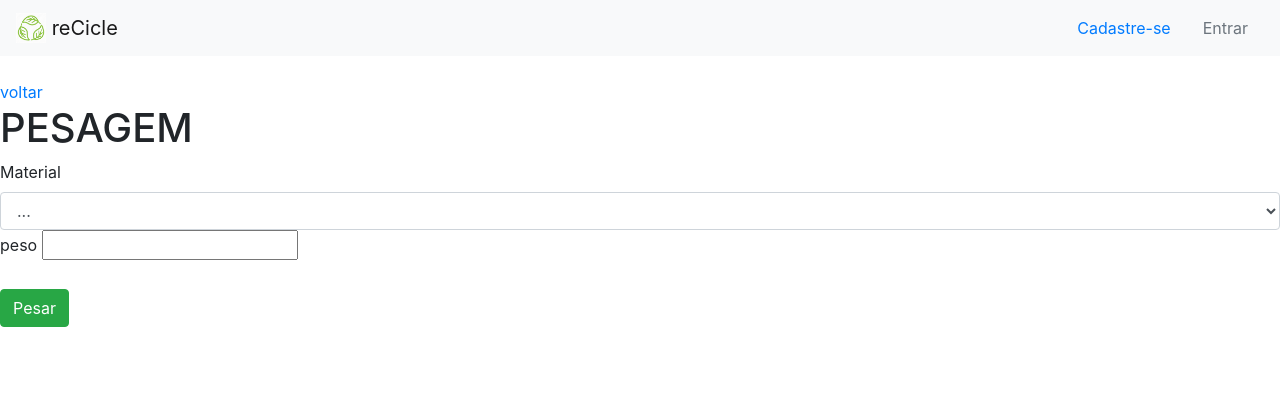
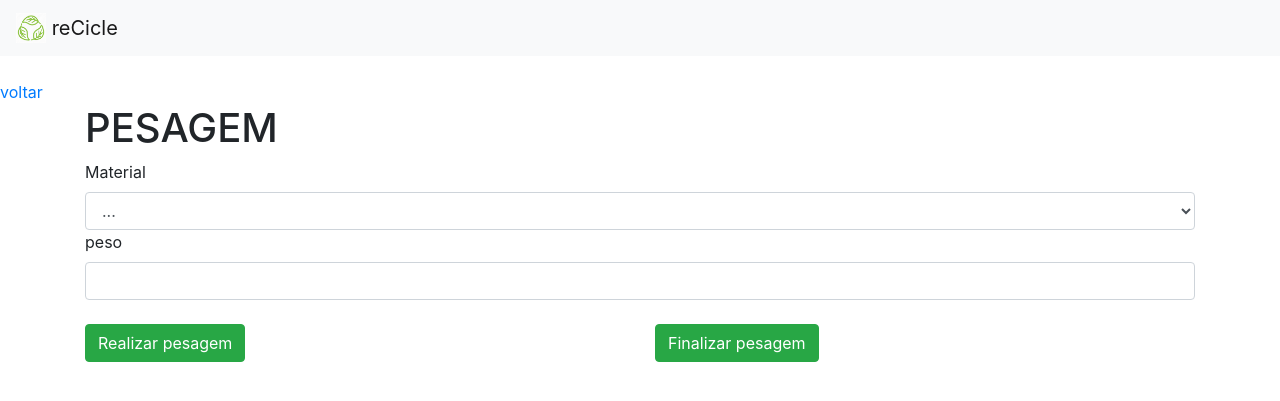
Before and after one commit to MarceloMendes94/reCicle_code, a Django app: page /motorista/coleta/pesagem/ in a window 1280 px wide. Shown: the top 401 px of the page. Run offline with Django 3.2, Linux system fonts and the light colour scheme; a user stored in the database is signed in; data comes from the database, SQL or seed files in the repository; both versions use the stored data as it was after the commit; some libraries are stand-ins or nearby versions.

Commit message:
update html do pesagem

```diff
--- a/AppResiduos/Aplicacao/templates/motorista_pesagem.html
+++ b/AppResiduos/Aplicacao/templates/motorista_pesagem.html
@@ -2,7 +2,7 @@
 <html lang="en">
 <head>
     <meta charset="UTF-8">
-    <title>Login</title>
+    <title>LUIZ NÂO PROPAGUE ERRO</title>
         {% load static %}
     <link type="text/css" rel="stylesheet" href="{% static 'css/bootstrap.min.css' %}">
     <style>
@@ -17,18 +17,25 @@
             </a>
             <ul class="nav justify-content-end">
                 <li class="nav-item">
-                    <a class="nav-link " href="/cadastro">Cadastre-se</a>
+                    <!--<a class="nav-link " href="/cadastro">Cadastre-se</a>-->
                 </li>
                 <li class="nav-item">
-                    <a class="nav-link disabled" href="#">Entrar</a>
+                    <!--<a class="nav-link disabled" href="#">Entrar</a>-->
                 </li>
             </ul>
         </nav>
         <br>
         <a href="/motorista/perfil/">voltar</a>
+        <div class="container">
+            <div class="row">
+                    <div class="col-sm-12">
                             <h1>PESAGEM</h1>
+                    </div>
+            </div>
+
+            <div class="row">
+                <div class="col-sm-12">
                     <form method="POST" class="post-form">{% csrf_token %}
-
                         <label for="inputState">Material</label>
                         <select id="inputState" class="form-control">
                             <option selected>...</option>
@@ -38,16 +45,22 @@
                             {% endfor %}
                         </select>
 
-            <label> peso</label>
-            <input type='text'>
-
-            <!--
-            Fazer uma url que passa pra view que ira:
-            Enviar de alguma forma o peso + email do cliente vinculado a coleta para o view
-            -->
-            <br><br>
-            <button type="submit" class="btn btn-success">Pesar</button> <!-- sem proposito ainda -->
-            <br><br>
+                        <label>peso</label>
+                        <br>
+                        <input type='text' class="form-control" >
+                        <br>
+                </div>
+            </div>
+            <div class="row">
+                <div class="col-sm-6">
+                    <button type="submit" class="btn btn-success">Realizar pesagem</button> <!-- sem proposito ainda -->
+                </div>
+                <br>
+                <div class="col-sm-6">
+                    <button type="submit" class="btn btn-success">Finalizar pesagem</button> <!-- sem proposito ainda -->
+                </div>
+            </div>
                 </form>
+        </div>
     </body>
 </html>
```
Also changed, not shown: AppResiduos/db.sqlite3. Lines whose indentation alone changed are shown as unchanged.
